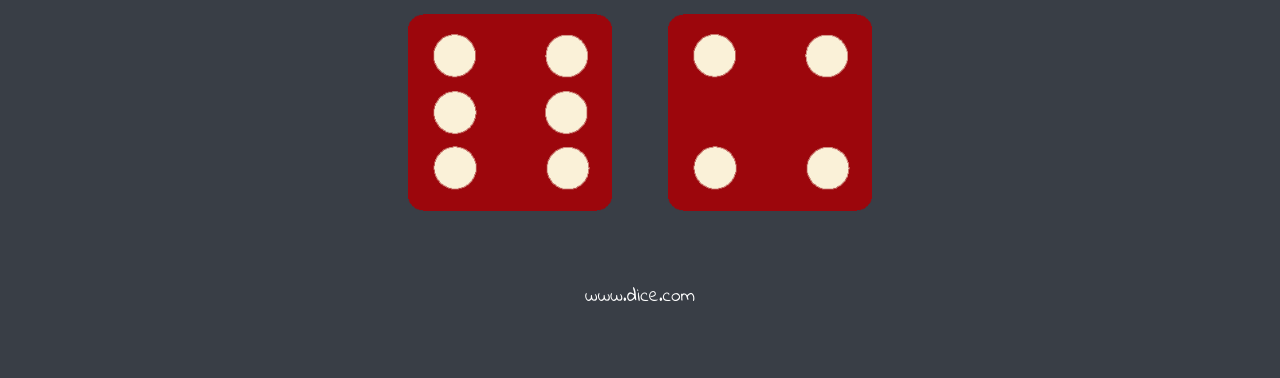
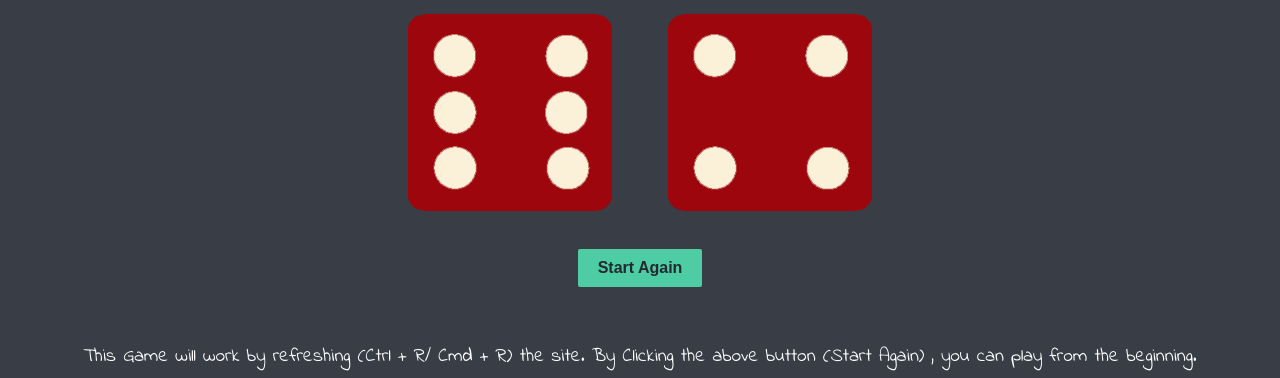
Before and after one commit to Madhumidha-S/Dicee-Game, a plain HTML site: page index.html in a window 1280 px wide. Shown: the part 481-859 px from the top of the page. Before the commit the page ends 800 px from the top, so only its background shows below. Drawn offline with Linux system fonts and the light colour scheme.

Commit message:
Implementation of Restart Button

```diff
--- a/index.html
+++ b/index.html
@@ -19,7 +19,10 @@
             <img class="img2" src="./images/dice6.png" alt="">
         </div>
     </div>
-    <footer>www.dice.com</footer>
+    <div class="btn">
+        <button>Start Again</button>
+    </div>
+    <footer>This Game will work by refreshing (Ctrl + R/ Cmd + R) the site. By Clicking the above button (Start Again) , you can play from the beginning.</footer>
     <script src="index.js" charset = "utf-8"></script>
 </body>
 </html>
--- a/index.js
+++ b/index.js
@@ -16,3 +16,13 @@ if (randomNumber1 > randomNumber2) {
 } else if (randomNumber1 === randomNumber2) {
   document.querySelector("h1").innerHTML = "Draw!";
 }
+
+document.querySelector("button").addEventListener("click", function () {
+  document.querySelector("h1").innerHTML = "Refresh Me";
+  document
+    .getElementsByClassName("img1")[0]
+    .setAttribute("src", "./images/dice6.png");
+  document
+    .getElementsByClassName("img2")[0]
+    .setAttribute("src", "./images/dice6.png");
+});
--- a/styles.css
+++ b/styles.css
@@ -14,6 +14,26 @@ body {
   font-family: "Lobster", cursive;
   font-size: 8rem;
   text-shadow: 5px 0 #232931;
+}
+
+.btn {
+  text-align: center;
+  display: inline-block;
+  width: 100%;
+}
+
+button {
+  margin: auto;
+  background-color: #4ecca3;
+  size: 2rem;
+  border: none;
+  border-radius: 2px;
+  display: inline-block;
+  color: #232931;
+  padding: 10px 20px;
+  font-size: 1rem;
+  font-weight: bold;
+  margin: 30px;
 }
 
 .dice {
@@ -35,6 +55,6 @@ footer {
   color: white;
   font-family: "Indie Flower", cursive;
   text-align: center;
-  margin-top: 5%;
+  margin-top: 2%;
   font-size: 1.2rem;
 }
```
